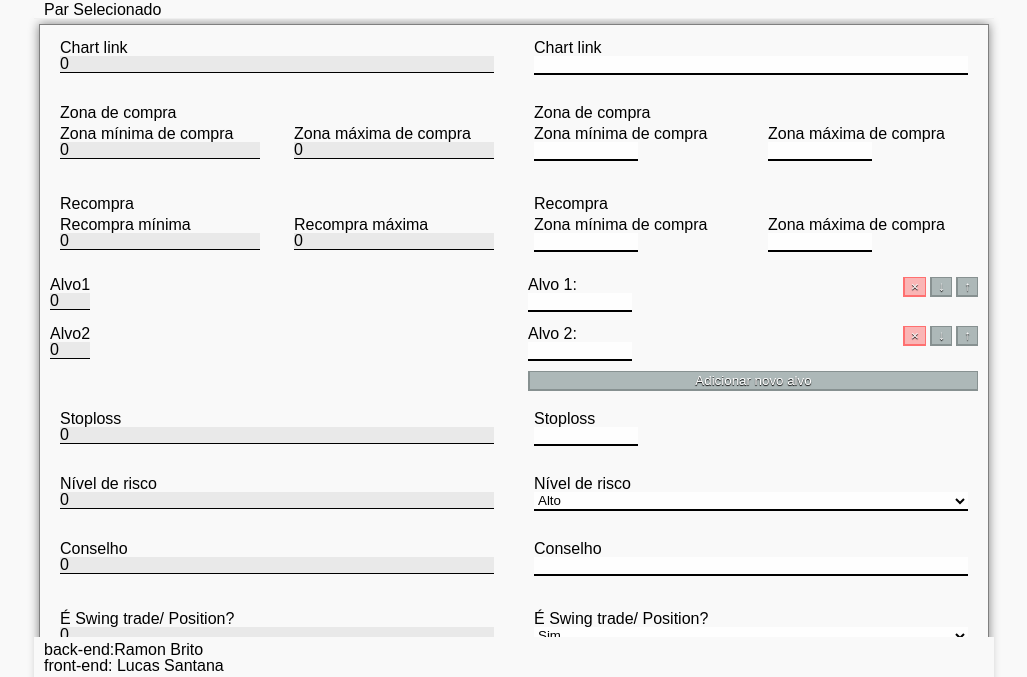
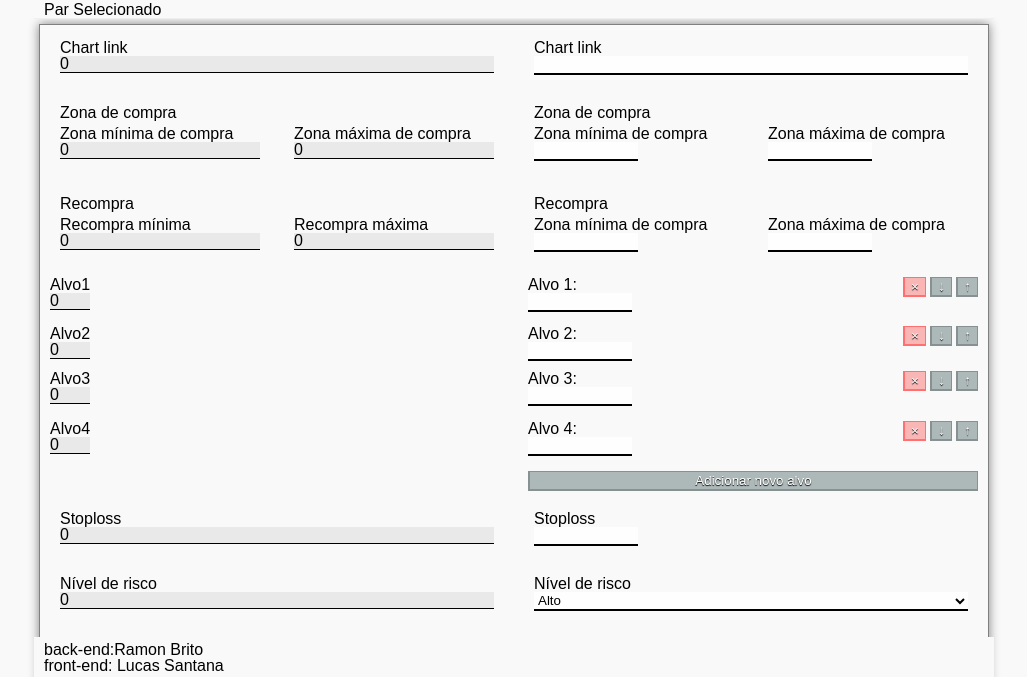
Before and after one commit to Englucassantana/swingtradeposition, a website: page public/editar.html in a window 1280 px wide. Shown: the part 121-798 px from the top of the page, without its empty margins (126-1153 px from the left). Drawn offline with Linux system fonts and the light colour scheme.

Commit message:
Ajustes para preenchimento de sinal e adiciçao de 2 para 4 alvos como padrao

```diff
--- a/public/JS/loadDataBase.js
+++ b/public/JS/loadDataBase.js
@@ -1,6 +1,6 @@
 
 // TODO - [ ] Carregar todos os sinais na pagina
-// TODO - [ ] Mostar apenas o seis sinais na pagina
+// TODO - [ ] Mostrar apenas o seis sinais na pagina
 
 let signal = {
     "chartLink"  : "https://www.tradingview.com/x/76ZNUuZv/",
@@ -54,7 +54,7 @@ let signals = [
     }
 ]
 
-let signalAmout        = signals.length;
+let signalAmount        = signals.length;
 let maxShowedSignal    = 6;
 let firstShowedSignal  = -1;
 let lastShowedSignal   = -1;
--- a/public/editar.html
+++ b/public/editar.html
@@ -125,13 +125,13 @@
 
                                 <div class="rebuy-min-field">
                                     <span>Recompra mínima</span>
-                                    <span class="input-field">0</span>
+                                    <span id="reBuyMaxPreview" class="input-field">0</span>
 
                                 </div>
 
                                 <div class="rebuy-max-field">
                                     <span>Recompra máxima</span>
-                                    <span class="input-field">0</span>
+                                    <span id="reBuyMinPreview" class="input-field">0</span>
 
                                 </div>
 
@@ -231,6 +231,75 @@
                         </div>
 
                     </div>
+                    <div class="field-box-main">
+
+                      <div class="field-box-not-editable">
+
+                          <div class="target-input-box">
+                              <div class="label-input-box">
+                                  <span>Alvo3</span>
+                                  <span class="input-field">0</span>
+                              </div>
+                              <div class="btn-edit-target">
+                              </div>
+                          </div>
+
+                      </div>
+
+                      <div class="field-box-editable">
+
+                          <div class="target-input-box editable-target-box">
+                              <div class="label-input-box">
+                                  <label for="target3">Alvo 3:</label>
+                                  <input id="target3" class="targets" type="number">
+                              </div>
+                              <div class="btn-edit-target">
+                                  <button class="remover-alvo">&#215</button>
+                                  <button class="seta">&#8595</button>
+                                  <button class="seta">&#8593</button>
+                              </div>
+                          </div>
+                          <span class="feedback"></span>
+
+                      </div>
+
+                    </div>
+
+                    <div class="field-box-main">
+
+                      <div class="field-box-not-editable">
+
+                          <div class="target-input-box">
+                              <div class="label-input-box">
+                                  <span>Alvo4</span>
+                                  <span class="input-field">0</span>
+                              </div>
+                              <div class="btn-edit-target">
+                              </div>
+                          </div>
+
+                      </div>
+
+                      <div class="field-box-editable">
+
+                          <div class="target-input-box editable-target-box">
+                              <div class="label-input-box">
+                                  <label for="target4">Alvo 4:</label>
+                                  <input id="target4" class="targets" type="number">
+                              </div>
+                              <div class="btn-edit-target">
+                                  <button class="remover-alvo">&#215</button>
+                                  <button class="seta">&#8595</button>
+                                  <button class="seta">&#8593</button>
+                              </div>
+                          </div>
+                          <span class="feedback"></span>
+
+                      </div>
+
+                    </div>
+
+
                 </div>
 
                 <div class="field-box-main">
@@ -264,12 +333,12 @@
 
                     <div class="field-box-not-editable group-field">
                         <span>Nível de risco</span>
-                        <span class="input-field">0</span>
+                        <span id="riskLevelPreview" class="input-field">0</span>
                     </div>
 
                     <div class="field-box-editable group-field">
                         <label for="riskLevel">Nível de risco</label>
-                        <select id="levelRisk">
+                        <select id="riskLevel">
                             <option>Alto</option>
                             <option>Moderado a alto</option>
                             <option>Moderado</option>
@@ -285,7 +354,7 @@
 
                     <div class="field-box-not-editable group-field">
                         <span>Conselho</span>
-                        <span class="input-field">0</span>
+                        <span id="advicePreview" class="input-field">0</span>
                     </div>
 
                     <div class="field-box-editable group-field">
@@ -318,7 +387,7 @@
 
                     <div class="field-box-not-editable group-field">
                         <span>Duração do <i>trade</i>:</span>
-                        <span class="input-field">0</span>
+                        <span id= "tradingDurationPreview" class="input-field">0</span>
                     </div>
 
                     <div class="field-box-editable group-field">
@@ -336,7 +405,7 @@
 
                     <div class="field-box-not-editable group-field">
                         <span>Exchange</span>
-                        <span class="input-field">0</span>
+                        <span id= "exchangePreview" class="input-field">0</span>
                     </div>
 
                     <div class="field-box-editable group-field">
```
Also changed, not shown: public/JS/index.js (+7 -7 lines).
